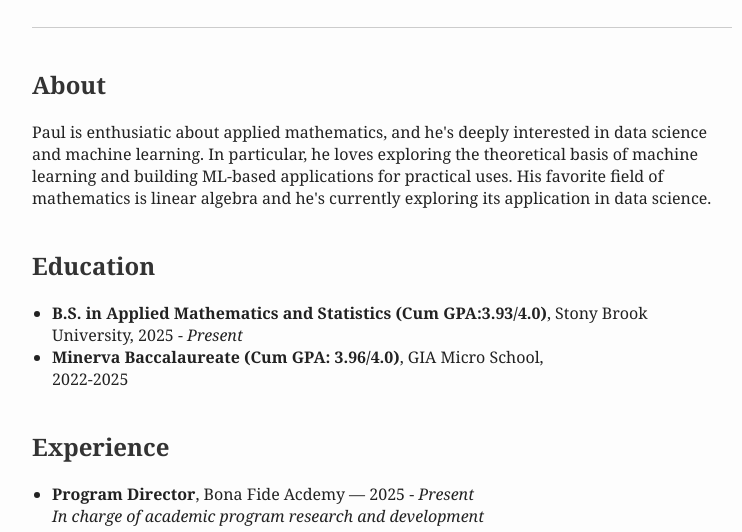
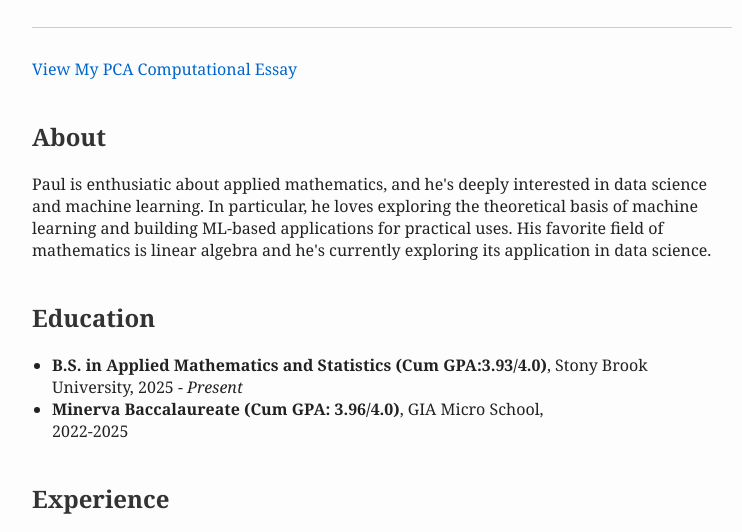
Before and after one commit to plmllab/plmllab.github.io, a plain HTML site: page index.html in a window 1280 px wide. Shown: the part 218-750 px from the top of the page, without its empty margins (258-1000 px from the left). Drawn offline with Linux system fonts and the light colour scheme.

Commit message:
Update index.html

```diff
--- a/index.html
+++ b/index.html
@@ -20,6 +20,7 @@
     </div>
 
     <hr>
+    <a href="pca.html">View My PCA Computational Essay</a>
 
     <h2>About</h2>
     <p>Paul is enthusiatic about applied mathematics, and he's deeply interested in data science and machine learning. In particular, he loves exploring the theoretical basis of machine learning and building ML-based applications for practical uses. His favorite field of mathematics is linear algebra and he's currently exploring its application in data science.</p>
```
